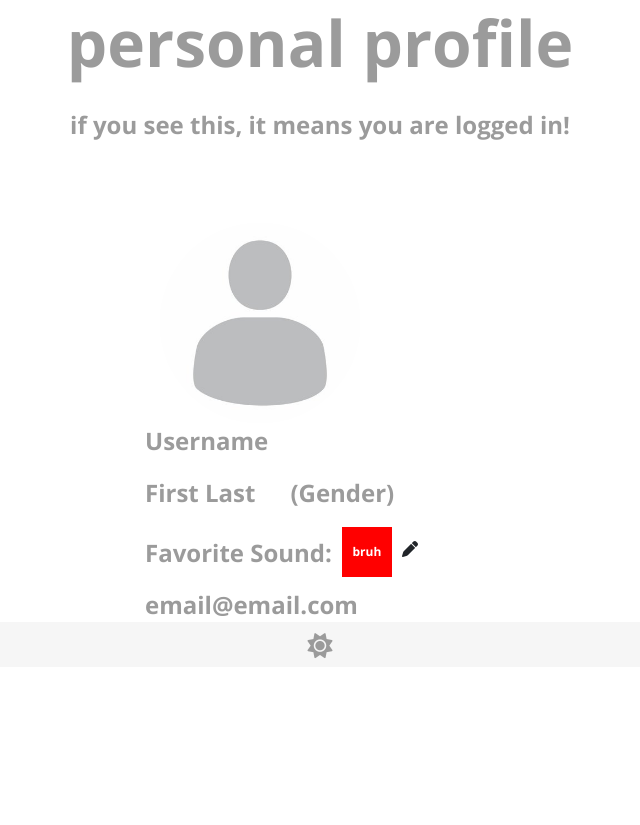
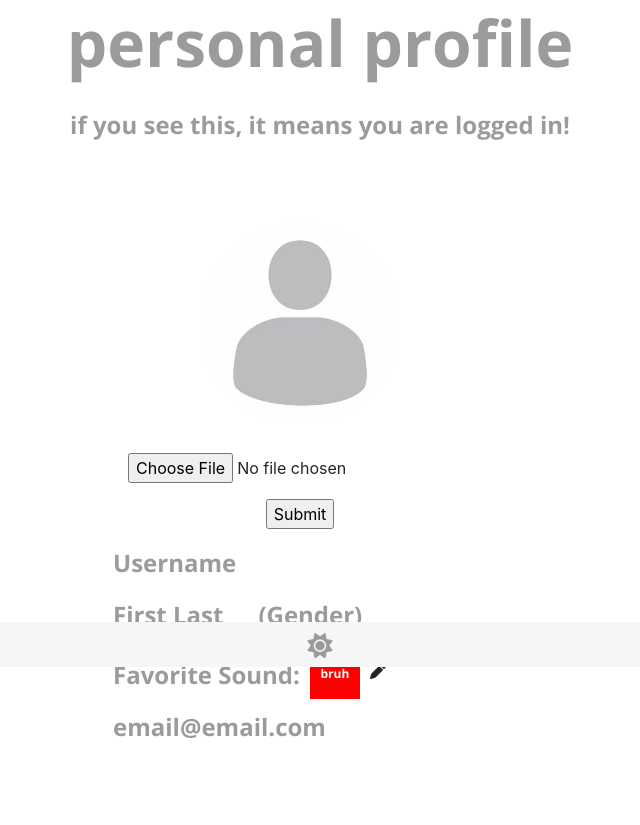
Before and after one commit to kevin-dough/p5slackbots, a Flask app: page /profile in a window 1280 px wide. Shown: the part 133-958 px from the top of the page, without its empty margins (320-960 px from the left). Before the commit the page ends 792 px from the top, so only its background shows below. Run offline with Flask 2, Linux system fonts and the light colour scheme; the visitor is signed in with stand-in values (Sample User, id 1); parts of the project's set-up code (start-up, migrations or seed data) failed here and were passed over; some libraries are stand-ins or nearby versions.

Commit message:
image upload button

```diff
--- a/templates/profile.html
+++ b/templates/profile.html
@@ -8,9 +8,13 @@
     <p class="text" style="text-align:center">if you see this, it means you are logged in!</p>
     </center>
 </div>
-<div style="padding-top:5%;width:25%;margin:0 auto" class="row justify-content-between">
+<div style="padding-top:5%;width:30%;margin:0 auto" class="row justify-content-between">
     <div>
-        <img class="profileimg" src="static/images/defaultpfp.jpg">
+        <center><img class="profileimg" src="static/images/defaultpfp.jpg"></center>
+        <form id="pfpForm" method="post">
+        <center><p style="margin-top:30px"><input type="file" size="5" name="filename" accept="image/*"></p></center>
+        <center><p><input type="submit"></p></center>
+        </form>
     </div>
     <div>
         <!-- replace things with jinja -->
@@ -35,7 +39,7 @@
 <div id="editFavSoundForms" style="padding-top:2%;display:none">
     <p class="text" style="text-align:center">edit favorite sound</p>
     <form id="editFavSound" method="post">
-        <center><p><input type="file" name="filename" accept="image/*"></p></center>
+        <center><p><input type="file" name="filename" accept="audio/*"></p></center>
         <center><p><input size="30" type="text" name="soundname" placeholder="sound name"></p></center>
         <center><p><input size="30" type="text" name="color" placeholder="hex color"></p></center>
         <center><p><input type="submit"></p></center>
```
